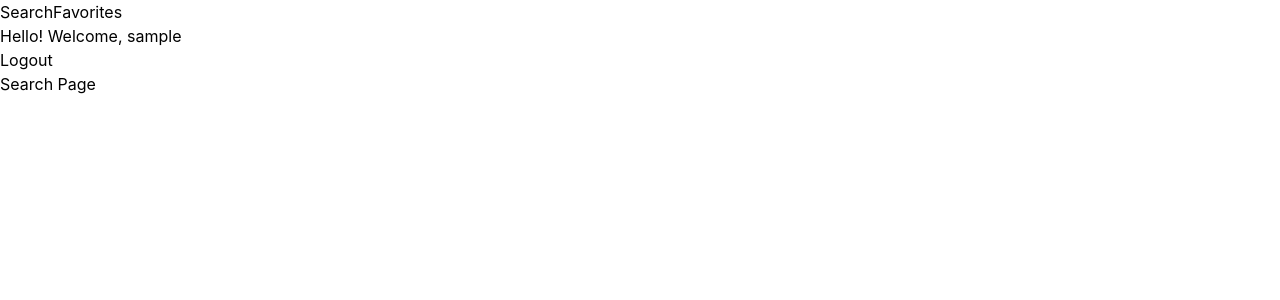
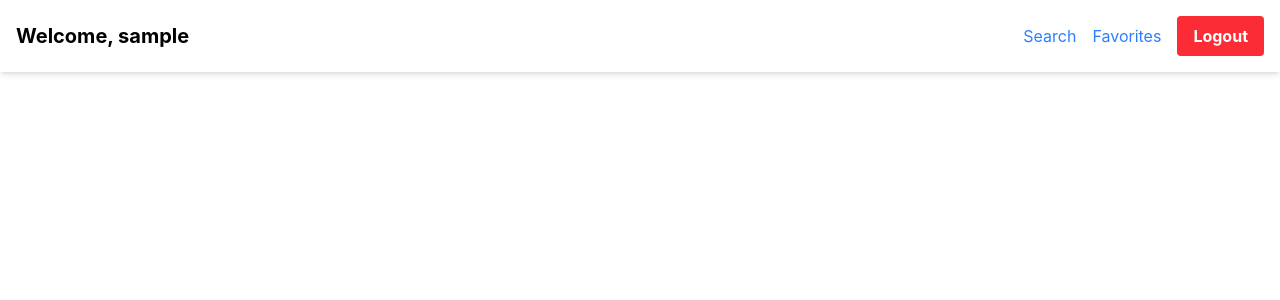
Before and after one commit to Zolender/MovieApp, a React (Vite) app: page /search in a window 1280 px wide. Shown: the top 300 px of the page. Built offline with nearby package versions, Linux system fonts and the light colour scheme; sample sign-in values are in the browser's storage.

Commit message:
refactor: clean up NavBar component structure and styling

```diff
--- a/src/components/NavBar.tsx
+++ b/src/components/NavBar.tsx
@@ -1,5 +1,5 @@
 import { useDispatch, useSelector } from "react-redux";
-import { Link, replace, useNavigate } from "react-router-dom";
+import { Link, useNavigate } from "react-router-dom";
 import { RootState } from "../store/store";
 import { logoutUser } from "../store/authSlice";
 
@@ -16,13 +16,18 @@ const NavBar = () => {
     }
 
     return (
-        <nav className="">
-            <div className="">
-                <Link to={"/search"}>Search</Link>
-                <Link to={"/favorites"}>Favorites</Link>
+        <nav className="fixed top-0 left-0 right-0 z-10 bg-white shadow-md">
+            <div className="container mx-auto flex items-center justify-between p-4">
+
+                <div className="flex items-center space-x-4">
+                    <p className="text-xl font-bold">Welcome, <span className="">{currentUser?.username || "User"}</span></p>
+                </div>
+                <div className="flex items-center space-x-4">
+                    <Link to={"/search"} className="text-blue-500 hover:underline">Search</Link>
+                    <Link to={"/favorites"} className="text-blue-500 hover:underline">Favorites</Link>
+                    <button className="bg-red-500 hover:bg-red-700 text-white font-bold py-2 px-4 rounded" onClick={handleLogout}>Logout</button>
+                </div>
             </div>
-            <p className="">Hello! Welcome, <span className="">{currentUser?.username || "User"}</span></p>
-            <button className="" onClick={handleLogout}>Logout</button>
         </nav>
     );
 }
```
